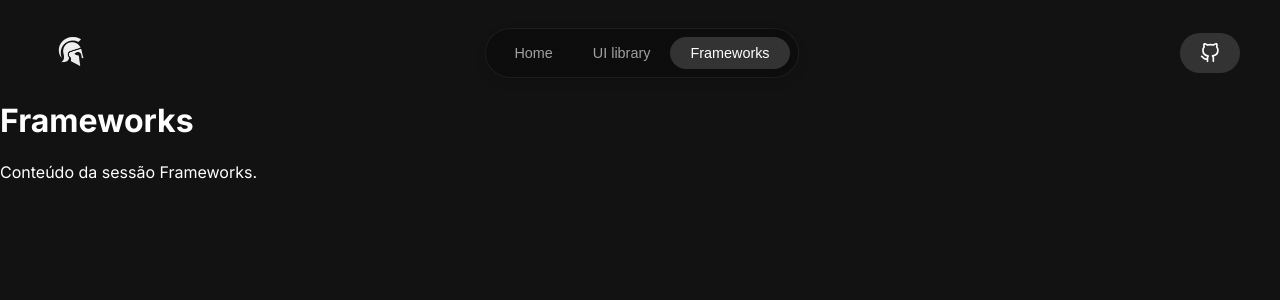
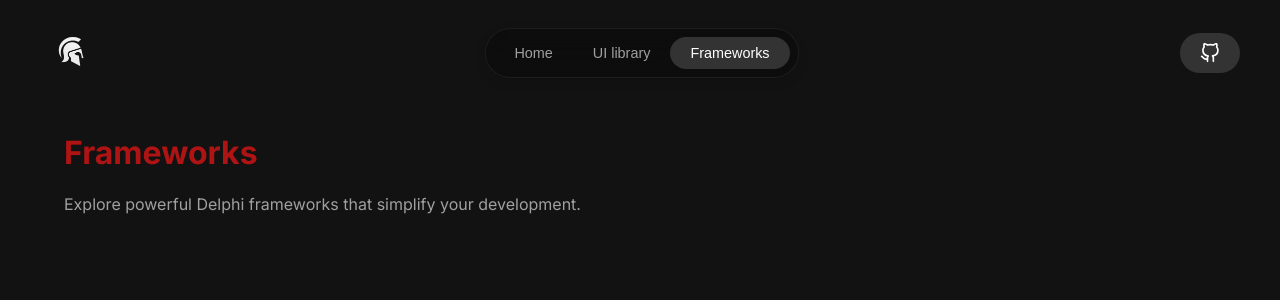
Before and after one commit to TheJoaoVitorio/DelphiKit, a Next.js app in the folder delphi-kit/: page /frameworks in a window 1280 px wide. Shown: the top 300 px of the page. Built offline with nearby package versions, Linux system fonts and the light colour scheme.

Commit message:
apply shared styling using globals.css across all pages

```diff
--- a/delphi-kit/src/app/frameworks/page.tsx
+++ b/delphi-kit/src/app/frameworks/page.tsx
@@ -1,8 +1,28 @@
+
+
 export default function FrameworksPage() {
     return (
-        <div>
-            <h1 className="text-3xl font-bold mb-4">Frameworks</h1>
-            <p>Conteúdo da sessão Frameworks.</p>
+        <div className="pageContainer">
+            <div className="titleRed">
+                <h1 className="text-3xl font-bold mb-4">
+                Frameworks
+                </h1>
+            </div>
+
+        <p className="headerText">
+            Explore powerful Delphi frameworks that simplify your development.
+        </p>
+
+
+            {/* <div className={styles.cardGrid}>
+                {cardItems.map((item) => (
+                    <Card
+                        name={item.name}
+                        img={item.img}
+                        tags={item.tags}
+                    />
+                ))}
+            </div> */}
         </div>
     );
 }
--- a/delphi-kit/src/app/globals.css
+++ b/delphi-kit/src/app/globals.css
@@ -6,3 +6,26 @@ body {
   margin: 0;
   padding: 0;
 }
+
+.pageContainer {
+  padding: 2rem 4rem 4rem 4rem;
+  /* border: 1px solid #2e2e2e; */
+}
+
+.headerText {
+  color: #a0a0a0;
+  font-size: clamp(1rem, 2vw, 1rem);
+  max-width: 900px;
+  margin-bottom: 2rem;
+}
+
+.titleRed {
+  color: #ae1414;
+}
+
+.cardGrid {
+  display: grid;
+  grid-template-columns: repeat(auto-fill, minmax(15em, 1fr));
+  gap: 2rem;
+  justify-items: center;
+}
```
Also changed, not shown: delphi-kit/src/app/ui/page.module.css (deleted, +0 -22 lines), delphi-kit/src/app/ui/page.tsx (+5 -5 lines).
